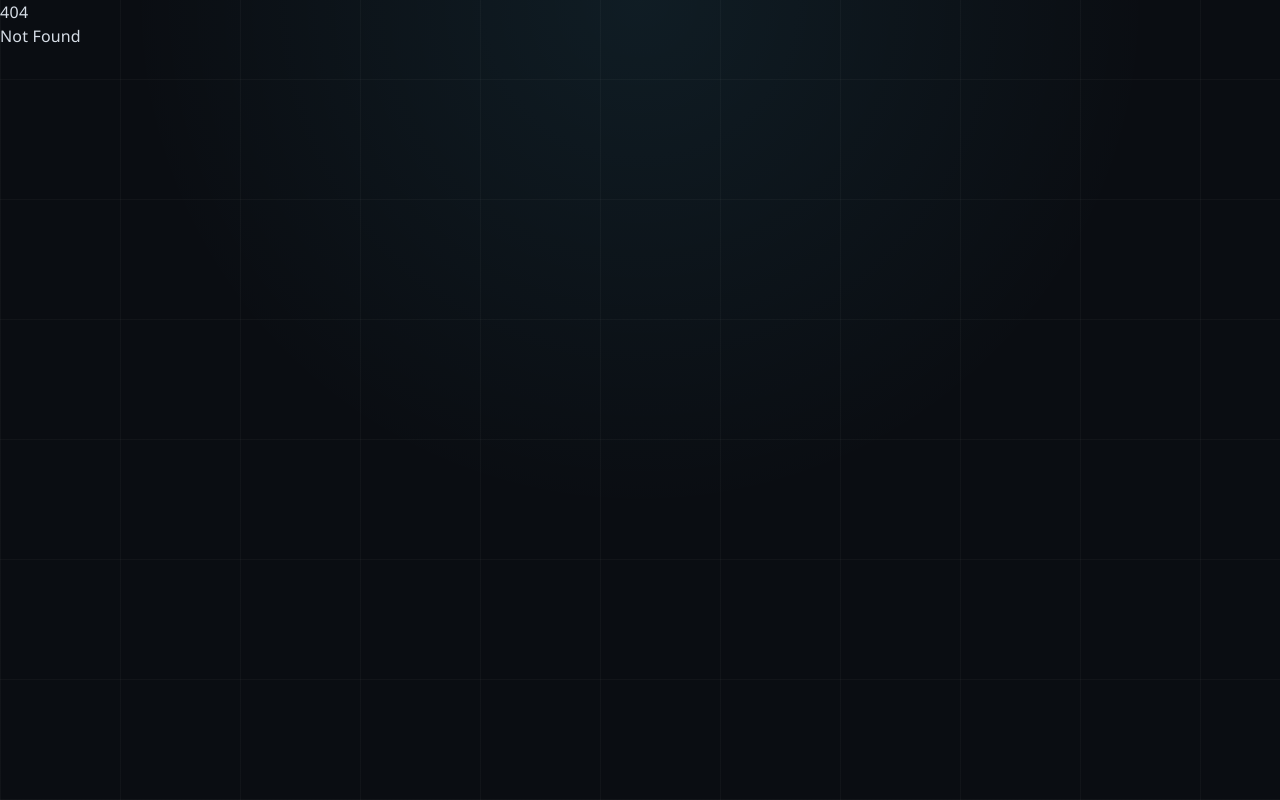
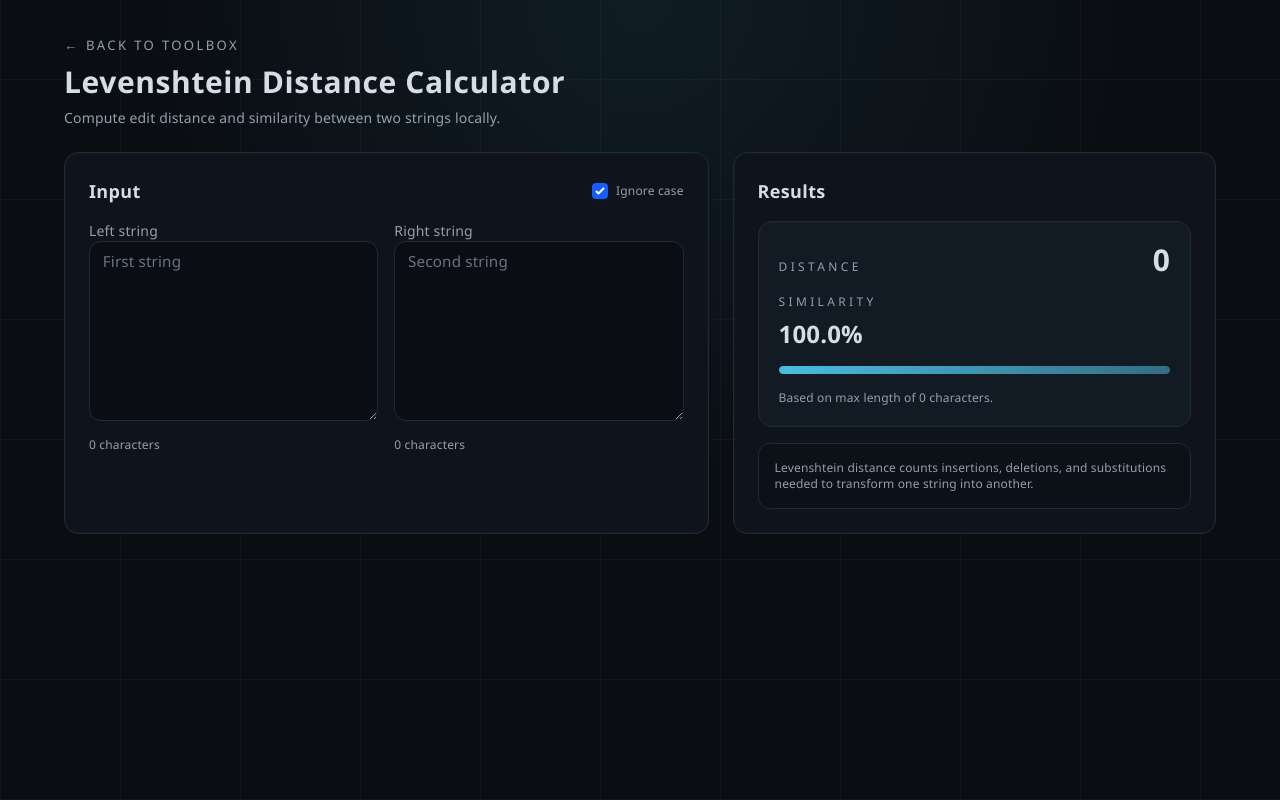
Before and after one commit to vdtdg/dev-toolbox, a SvelteKit app: page /tools/levenshtein in a window 1280 px wide. Before the commit this address had no page. Built offline with nearby package versions, Linux system fonts and the light colour scheme.

Commit message:
Added levenstein tool

```diff
--- /dev/null
+++ b/src/routes/tools/levenshtein/+page.svelte
@@ -0,0 +1,119 @@
+<script>
+	const computeDistance = (source, target) => {
+		const sourceLength = source.length;
+		const targetLength = target.length;
+		if (sourceLength === 0) return targetLength;
+		if (targetLength === 0) return sourceLength;
+
+		const prevRow = new Array(targetLength + 1).fill(0);
+		const currRow = new Array(targetLength + 1).fill(0);
+
+		for (let j = 0; j <= targetLength; j += 1) {
+			prevRow[j] = j;
+		}
+
+		for (let i = 1; i <= sourceLength; i += 1) {
+			currRow[0] = i;
+			const sourceChar = source[i - 1];
+			for (let j = 1; j <= targetLength; j += 1) {
+				const cost = sourceChar === target[j - 1] ? 0 : 1;
+				currRow[j] = Math.min(prevRow[j] + 1, currRow[j - 1] + 1, prevRow[j - 1] + cost);
+			}
+			for (let j = 0; j <= targetLength; j += 1) {
+				prevRow[j] = currRow[j];
+			}
+		}
+
+		return prevRow[targetLength];
+	};
+
+	let leftText = '';
+	let rightText = '';
+	let ignoreCase = true;
+
+	$: normalizedLeft = ignoreCase ? leftText.toLowerCase() : leftText;
+	$: normalizedRight = ignoreCase ? rightText.toLowerCase() : rightText;
+	$: distance = computeDistance(normalizedLeft, normalizedRight);
+	$: maxLength = Math.max(normalizedLeft.length, normalizedRight.length);
+	$: similarity = maxLength === 0 ? 100 : Math.max(0, (1 - distance / maxLength) * 100);
+	$: leftCount = leftText.length;
+	$: rightCount = rightText.length;
+</script>
+
+<div class="min-h-screen">
+	<div class="mx-auto flex max-w-[1200px] flex-col gap-6 px-6 py-8">
+		<header class="space-y-2">
+			<a class="back-link" href="/">
+				<span aria-hidden="true">←</span>
+				Back to toolbox
+			</a>
+			<h1 class="text-3xl font-semibold">Levenshtein Distance Calculator</h1>
+			<p class="text-sm text-[var(--color-muted)]">
+				Compute edit distance and similarity between two strings locally.
+			</p>
+		</header>
+
+		<section class="grid gap-6 lg:grid-cols-[1fr_0.75fr]">
+			<div class="panel space-y-4 p-6">
+				<div class="flex flex-wrap items-center justify-between gap-3">
+					<h2 class="text-lg font-semibold">Input</h2>
+					<label class="flex items-center gap-2 text-xs text-[var(--color-muted)]">
+						<input type="checkbox" class="rounded" bind:checked={ignoreCase} />
+						Ignore case
+					</label>
+				</div>
+				<div class="grid gap-4 lg:grid-cols-2">
+					<label class="space-y-2 text-sm">
+						<span class="text-[var(--color-muted)]">Left string</span>
+						<textarea
+							class="search-input min-h-[180px] resize-y"
+							placeholder="First string"
+							bind:value={leftText}
+						></textarea>
+						<span class="text-xs text-[var(--color-muted)]">{leftCount} characters</span>
+					</label>
+					<label class="space-y-2 text-sm">
+						<span class="text-[var(--color-muted)]">Right string</span>
+						<textarea
+							class="search-input min-h-[180px] resize-y"
+							placeholder="Second string"
+							bind:value={rightText}
+						></textarea>
+						<span class="text-xs text-[var(--color-muted)]">{rightCount} characters</span>
+					</label>
+				</div>
+			</div>
+
+			<div class="panel space-y-4 p-6">
+				<h2 class="text-lg font-semibold">Results</h2>
+				<div class="panel panel-muted space-y-4 p-5">
+					<div class="flex items-baseline justify-between">
+						<span class="text-xs tracking-[0.28em] text-[var(--color-muted)] uppercase">
+							Distance
+						</span>
+						<span class="text-3xl font-semibold">{distance}</span>
+					</div>
+					<div>
+						<p class="text-xs tracking-[0.28em] text-[var(--color-muted)] uppercase">Similarity</p>
+						<p class="mt-2 text-2xl font-semibold">{similarity.toFixed(1)}%</p>
+					</div>
+					<div class="progress-track">
+						<div
+							class="progress-fill"
+							style={`width: ${Math.min(100, Math.max(0, similarity))}%`}
+						></div>
+					</div>
+					<p class="text-xs text-[var(--color-muted)]">
+						Based on max length of {maxLength} characters.
+					</p>
+				</div>
+				<div
+					class="rounded-xl border border-[var(--color-border)] bg-[rgba(10,14,20,0.6)] p-4 text-xs text-[var(--color-muted)]"
+				>
+					Levenshtein distance counts insertions, deletions, and substitutions needed to transform
+					one string into another.
+				</div>
+			</div>
+		</section>
+	</div>
+</div>
```
